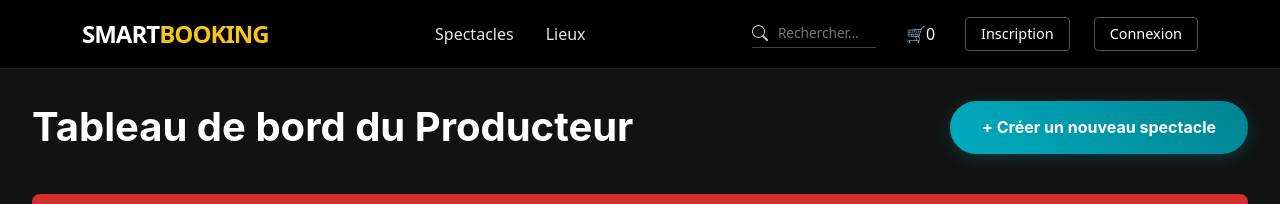
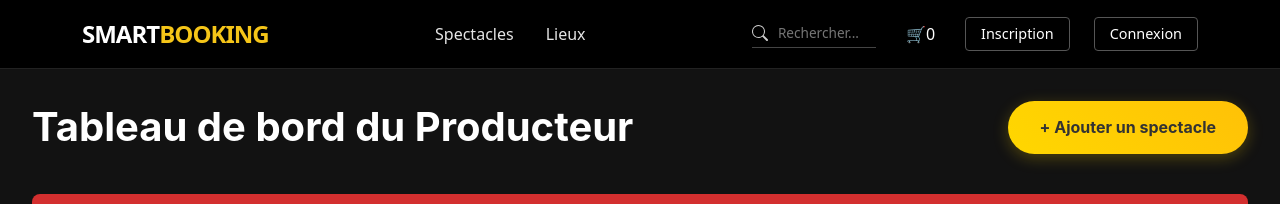
Before and after one commit to Losseni-dia/reservationsSpringBoot, a React (Vite) app in the folder frontend/: page /producer/dashboard in a window 1280 px wide. Shown: the top 204 px of the page. Built offline with nearby package versions, Linux system fonts and the light colour scheme; no server answers.

Commit message:
feat: Ajouter bouton d'ajout de spectacle au dashboard producteur

```diff
--- a/frontend/src/pages/Producteur/Dashboard/ProducerDashboard.module.css
+++ b/frontend/src/pages/Producteur/Dashboard/ProducerDashboard.module.css
@@ -20,46 +20,6 @@
     font-size: 2.5rem;
     color: #ffffff;
     font-weight: 700;
-}
-
-.createShowButton {
-    position: relative;
-    background-image: linear-gradient(45deg, #00acc1, #00838f);
-    color: white;
-    border: none;
-    padding: 0.9rem 2rem;
-    border-radius: 50px;
-    cursor: pointer;
-    font-size: 1rem;
-    font-weight: bold;
-    transition: all 0.3s ease;
-    box-shadow: 0 4px 15px rgba(0, 172, 193, 0.25);
-    overflow: hidden; /* For shine effect */
-}
-
-.createShowButton::before {
-    content: '';
-    position: absolute;
-    top: 0;
-    left: -100%;
-    width: 100%;
-    height: 100%;
-    background: linear-gradient(120deg, transparent, rgba(255, 255, 255, 0.3), transparent);
-    transition: all 0.6s ease;
-}
-
-.createShowButton:hover::before {
-    left: 100%;
-}
-
-.createShowButton:hover {
-    transform: translateY(-3px);
-    box-shadow: 0 7px 20px rgba(0, 172, 193, 0.4);
-}
-
-.createShowButton:active {
-    transform: translateY(-1px);
-    box-shadow: 0 4px 15px rgba(0, 172, 193, 0.3);
 }
 
 .addShowButton {
--- a/frontend/src/pages/Producteur/Dashboard/ProducerDashboard.tsx
+++ b/frontend/src/pages/Producteur/Dashboard/ProducerDashboard.tsx
@@ -269,10 +269,10 @@ const ProducerDashboard: React.FC = () => {
       <header className={styles.dashboardHeader}>
         <h1 className={styles.dashboardTitle}>Tableau de bord du Producteur</h1>
         <button
-          onClick={() => navigate("/create-show")}
-          className={styles.createShowButton}
+          onClick={() => navigate("/admin/shows/add")}
+          className={styles.addShowButton}
         >
-          + Créer un nouveau spectacle
+          + Ajouter un spectacle
         </button>
       </header>
 
```
